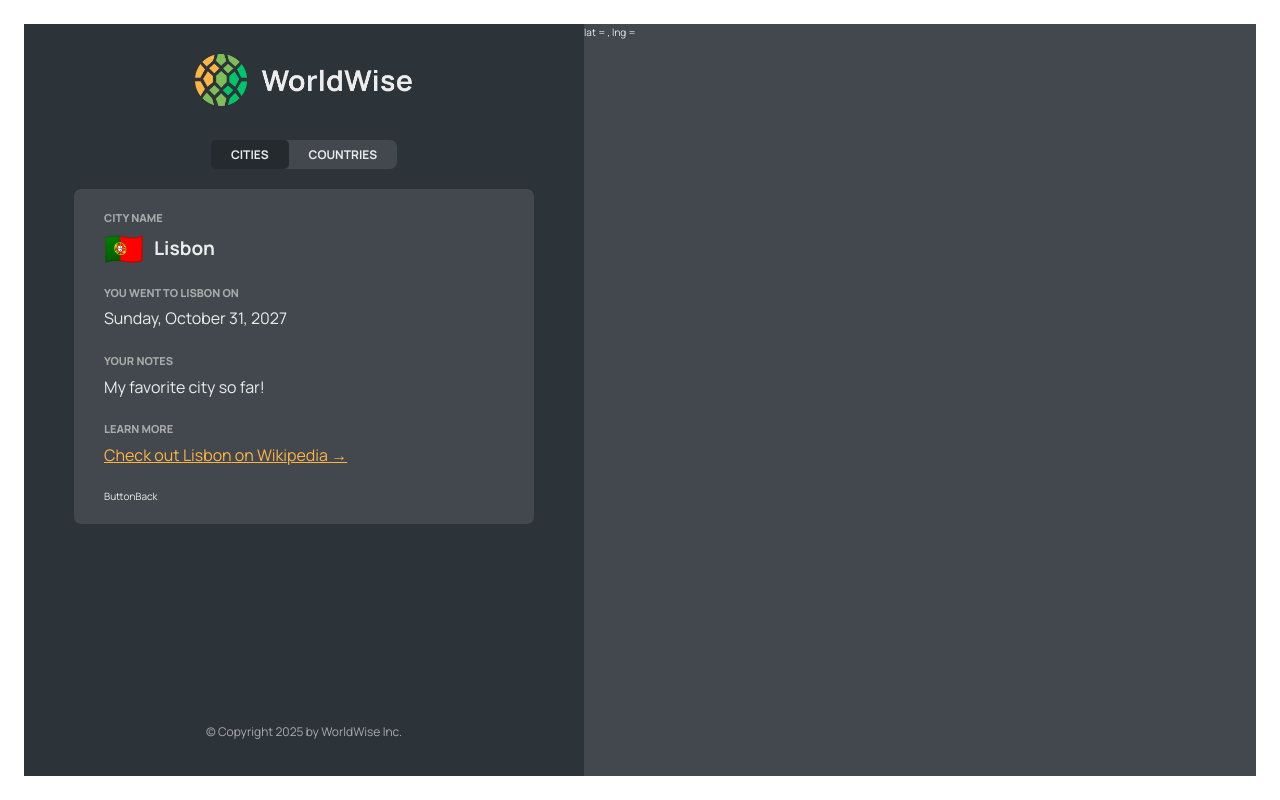
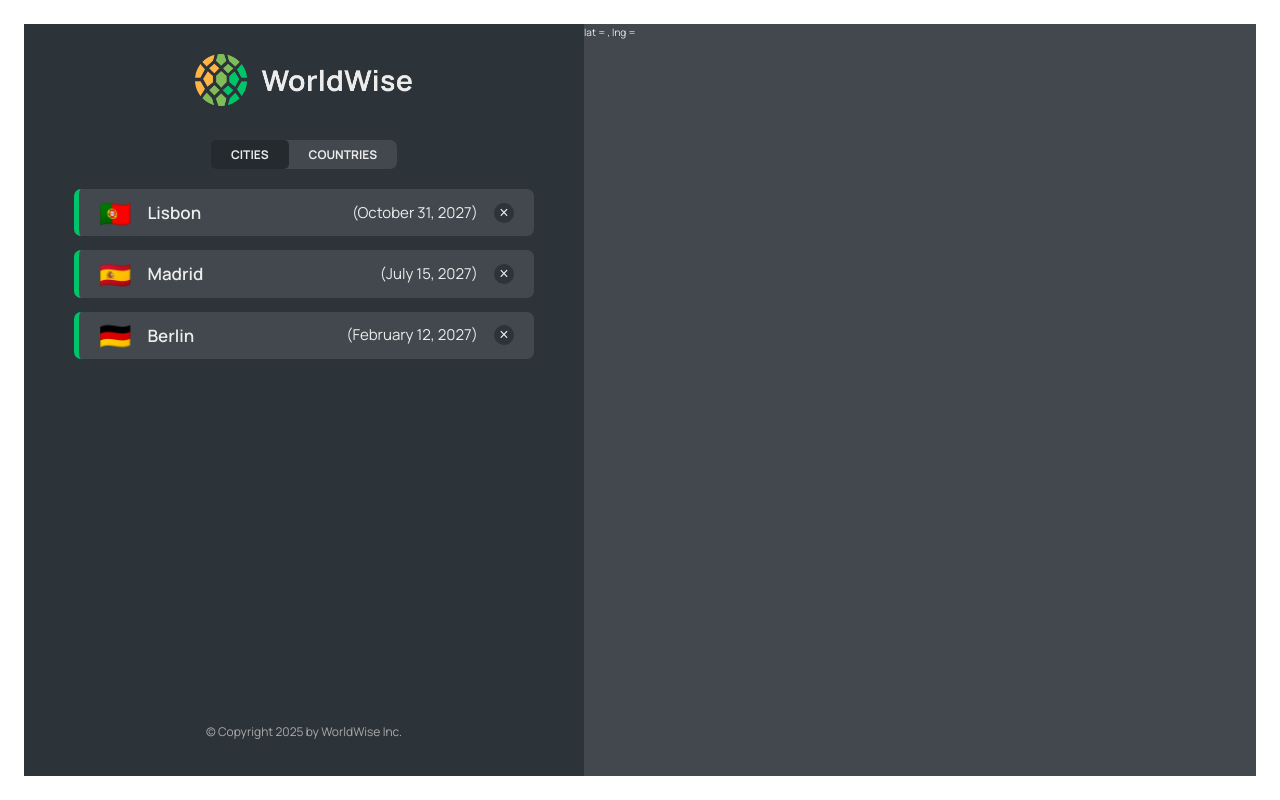
Before and after one commit to ayhamdw/WorldWise, a React (Vite) app: page /app/cities in a window 1280 px wide. Built offline with nearby package versions, Linux system fonts and the light colour scheme; data requests are answered from the project's data file.

Commit message:
Add Context Api

```diff
--- a/src/App.jsx
+++ b/src/App.jsx
@@ -1,4 +1,4 @@
-import React, { useState, useEffect } from "react";
+import React from "react";
 import { BrowserRouter, Routes, Route, Navigate } from "react-router-dom";
 import Product from "./pages/Product";
 import Pricing from "./pages/Pricing";
@@ -10,56 +10,28 @@ import CityList from "./components/CityList";
 import CountryList from "./components/CountryList";
 import City from "./components/City";
 import Form from "./components/Form";
-
-const URL = `http://localhost:9000/cities`;
-
+import { CitiesProvider } from "./context/CitiesContext";
 function App() {
-  const [cities, setCities] = useState([]);
-  const [isLoading, setIsLoading] = useState(false);
-
-  useEffect(() => {
-    async function fetchCities() {
-      try {
-        setIsLoading(true);
-        const res = await fetch(URL);
-        const data = await res.json();
-        setCities(data);
-      } catch (error) {
-        alert("There was an error loading data... ", error);
-      } finally {
-        setIsLoading(false);
-      }
-    }
-    fetchCities();
-  }, []);
-
   return (
-    <div>
+    <CitiesProvider>
       <BrowserRouter>
         <Routes>
           <Route path="/" element={<HomePage />} />
           <Route path="product" element={<Product />} />
           <Route path="pricing" element={<Pricing />} />
           <Route path="app" element={<AppLayout />}>
-            <Route index element={<Navigate replace to="cities " />} />
+            <Route index element={<Navigate replace to="cities" />} />
 
-            <Route
-              path="cities"
-              element={<City cities={cities} isLoading={isLoading} />}
-            />
+            <Route path="cities" element={<CityList />} />
             <Route path="cities/:id" element={<City />} />
-            <Route
-              path="countries"
-              element={<CountryList cities={cities} isLoading={isLoading} />}
-            />
+            <Route path="countries" element={<CountryList />} />
             <Route path="form" element={<Form />} />
           </Route>
           <Route path="login" element={<Login />} />
           <Route path="*" element={<PageNotFound />} />
         </Routes>
       </BrowserRouter>
-    </div>
+    </CitiesProvider>
   );
 }
-
 export default App;
--- a/src/components/CityList.jsx
+++ b/src/components/CityList.jsx
@@ -3,8 +3,10 @@ import styles from "./CityList.module.css";
 import Spinner from "./Spinner";
 import CityItem from "./CityItem";
 import Message from "./Message";
-function CityList({ cities, loading }) {
-  if (loading) return <Spinner />;
+import { useCities } from "../context/CitiesContext";
+function CityList() {
+  const { cities, isLoading } = useCities();
+  if (isLoading) return <Spinner />;
   if (!cities)
     return <Message message="Add Your First City By clicking On The Map" />;
 
--- a/src/components/CountryList.jsx
+++ b/src/components/CountryList.jsx
@@ -3,9 +3,11 @@ import Spinner from "./Spinner";
 import Message from "./Message";
 import styles from "./CountryList.module.css";
 import CountryItem from "./CountryItem";
+import { useCities } from "../context/CitiesContext";
 
-function CountryList({ cities, isLoading }) {
+function CountryList() {
   const countries = [];
+  const { cities, isLoading } = useCities();
 
   if (isLoading) return <Spinner />;
   if (!cities.length)
--- /dev/null
+++ b/src/context/CitiesContext.jsx
@@ -0,0 +1,41 @@
+import React, { createContext, useState, useEffect, useContext } from "react";
+
+const CitiesContext = createContext();
+
+function CitiesProvider({ children }) {
+  const URL = `http://localhost:9000/cities`;
+
+  const [cities, setCities] = useState([]);
+  const [isLoading, setIsLoading] = useState(false);
+
+  useEffect(() => {
+    async function fetchCities() {
+      try {
+        setIsLoading(true);
+        const res = await fetch(URL);
+        const data = await res.json();
+        setCities(data);
+      } catch (error) {
+        alert("There was an error loading data... ", error);
+      } finally {
+        setIsLoading(false);
+      }
+    }
+    fetchCities();
+  }, []);
+
+  return (
+    <CitiesContext.Provider value={{ cities, isLoading }}>
+      {children}
+    </CitiesContext.Provider>
+  );
+}
+
+function useCities() {
+  const context = useContext(CitiesContext);
+  if (context === undefined)
+    throw new Error("Cities context used outside cities provider");
+  return context;
+}
+
+export { CitiesProvider, useCities };
--- a/vite.config.js
+++ b/vite.config.js
@@ -1,7 +1,6 @@
 import { defineConfig } from "vite";
 import react from "@vitejs/plugin-react";
 import eslint from "vite-plugin-eslint";
-// https://vite.dev/config/
 export default defineConfig({
   plugins: [react(), eslint()],
 });
```
